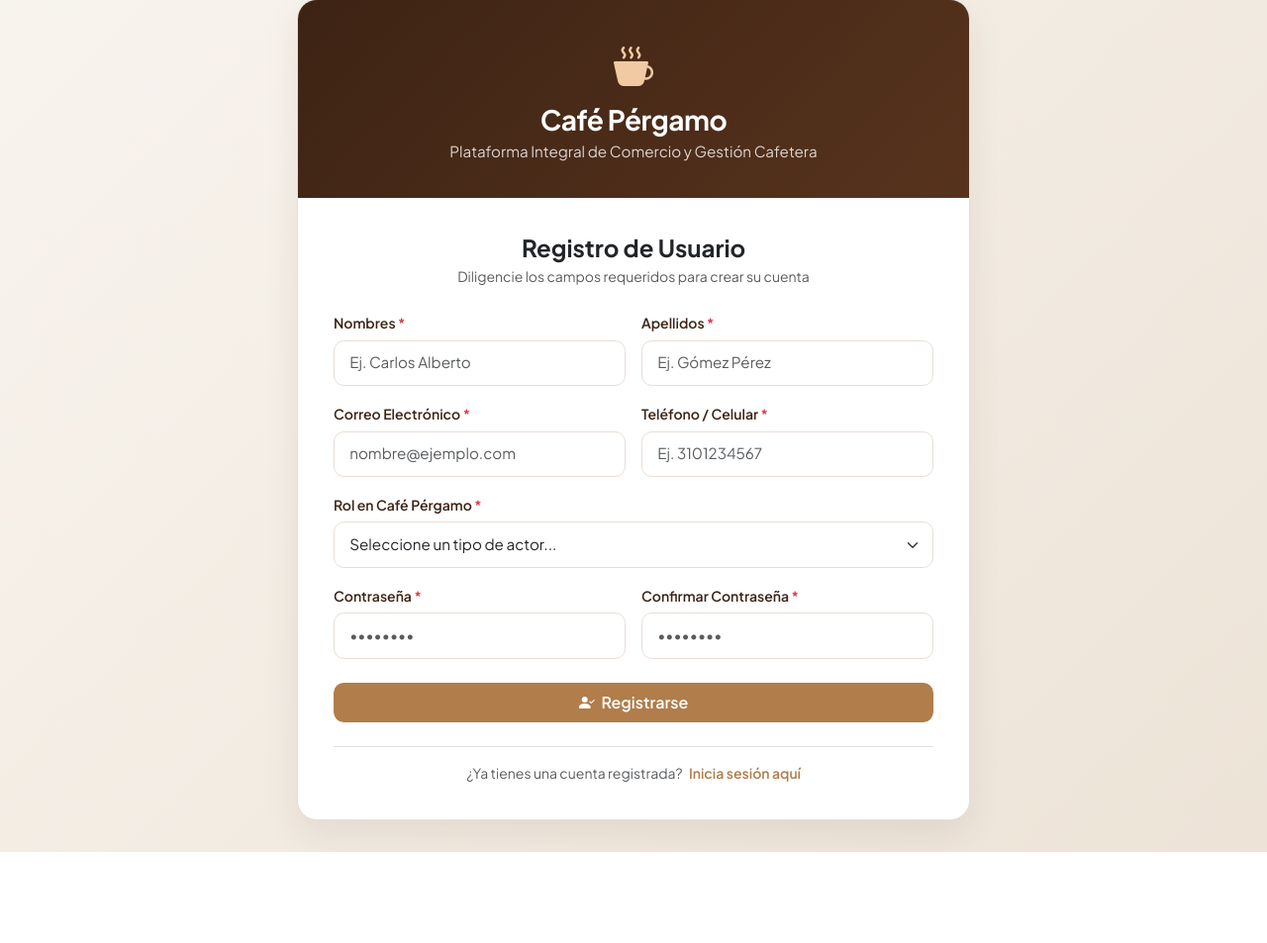
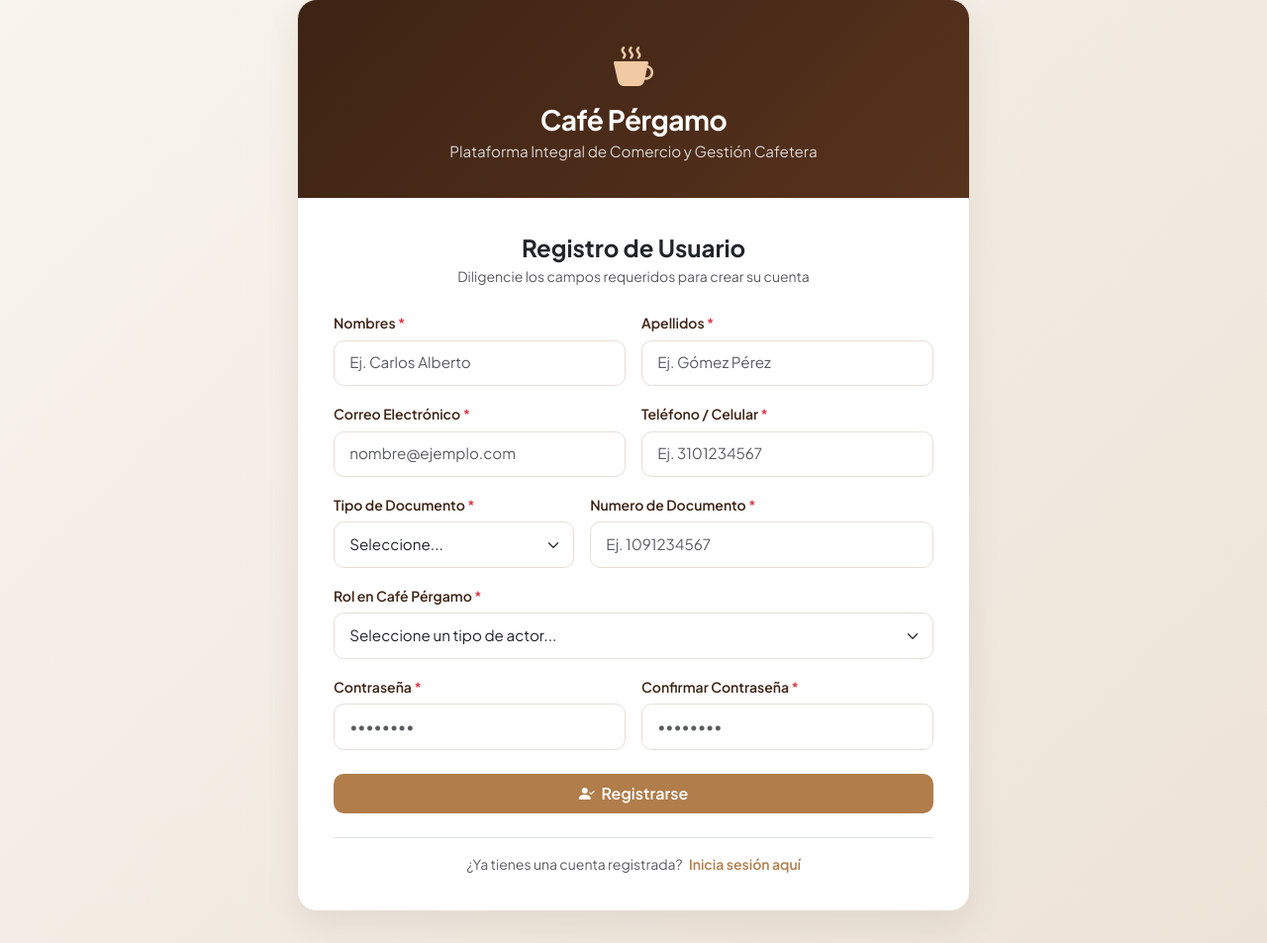
Before and after one commit to JFernandoMC-1151598/Cafe-Pergamo, a Django app: page /registro/ in a window 1280 px wide. Shown: the part 33-986 px from the top of the page at 99% size. Before the commit the page ends 894 px from the top, so only its background shows below. Run offline with Django 5.2, Linux system fonts and the light colour scheme.

Commit message:
fix: colorear alertas de error en rojo y conectar el formulario de registro al endpoint
- settings.py: MESSAGE_TAGS mapea el nivel ERROR de Django a la clase
  Bootstrap "alert-danger" (Django usa "error" por defecto, que no
  existe como clase CSS, dejando el mensaje sin estilo).
- registro.html: el formulario tenia action="" y solo validacion de
  cliente, por lo que nunca llegaba a /api/auth/register (HU01-ST3);
  ahora hace fetch() real al endpoint, agrega los campos obligatorios
  de tipo/numero de documento que faltaban, y traduce la respuesta
  (exito o error por campo) a la interfaz.

```diff
--- a/templates/usuarios/registro.html
+++ b/templates/usuarios/registro.html
@@ -225,6 +225,28 @@
                     </div>
                 </div>
 
+                <!-- Tipo y Numero de Documento -->
+                <div class="row g-3 mb-3">
+                    <div class="col-md-5">
+                        <label for="tipo_documento" class="form-label">Tipo de Documento <span class="text-danger">*</span></label>
+                        <select class="form-select" id="tipo_documento" name="tipo_documento" required>
+                            <option value="" selected disabled>Seleccione...</option>
+                            <option value="CC">Cedula de Ciudadania</option>
+                            <option value="CE">Cedula de Extranjeria</option>
+                            <option value="TI">Tarjeta de Identidad</option>
+                            <option value="PA">Pasaporte</option>
+                            <option value="NIT">NIT</option>
+                        </select>
+                        <div class="invalid-feedback">Seleccione un tipo de documento.</div>
+                    </div>
+                    <div class="col-md-7">
+                        <label for="numero_documento" class="form-label">Numero de Documento <span class="text-danger">*</span></label>
+                        <input type="text" class="form-control" id="numero_documento" name="numero_documento"
+                            placeholder="Ej. 1091234567" required>
+                        <div class="invalid-feedback" id="numero-documento-feedback">El numero de documento es obligatorio.</div>
+                    </div>
+                </div>
+
                 <!-- Rol -->
                 <div class="mb-3">
                     <label for="role" class="form-label">Rol en Café Pérgamo <span class="text-danger">*</span></label>
@@ -286,19 +308,21 @@
             const lastName = document.getElementById('last_name');
             const email = document.getElementById('email');
             const phone = document.getElementById('phone');
+            const tipoDocumento = document.getElementById('tipo_documento');
+            const numeroDocumento = document.getElementById('numero_documento');
             const role = document.getElementById('role');
             const password = document.getElementById('password');
             const confirmPassword = document.getElementById('confirm_password');
             const generalAlert = document.getElementById('general-alert');
+            const generalAlertMessage = document.getElementById('general-alert-message');
             const emailFeedback = document.getElementById('email-feedback');
             const confirmFeedback = document.getElementById('confirm-password-feedback');
+            const numeroDocumentoFeedback = document.getElementById('numero-documento-feedback');
+            const submitButton = form.querySelector('button[type="submit"]');
+            const submitButtonHtmlOriginal = submitButton.innerHTML;
 
-            // Expresión regular estándar para validación de formato de correo electrónico
             const emailRegex = /^[^\s@]+@[^\s@]+\.[^\s@]+$/;
 
-            /**
-             * Marca un campo como inválido y especifica un mensaje si aplica
-             */
             function setInvalid(input, feedbackElement = null, customMessage = null) {
                 input.classList.remove('is-valid');
                 input.classList.add('is-invalid');
@@ -307,23 +331,31 @@
                 }
             }
 
-            /**
-             * Marca un campo como válido
-             */
             function setValid(input) {
                 input.classList.remove('is-invalid');
                 input.classList.add('is-valid');
             }
 
-            /**
-             * Limpia las clases de validación de un elemento
-             */
             function clearValidation(input) {
                 input.classList.remove('is-valid', 'is-invalid');
             }
 
-            // Escuchar cambios en vivo para limpiar o validar campos dinámicamente
-            [firstName, lastName, phone, role, password].forEach(field => {
+            function mostrarAlertaGeneral(mensaje, tipo) {
+                generalAlert.classList.remove('d-none', 'alert-danger', 'alert-success');
+                generalAlert.classList.add('alert-' + (tipo || 'danger'));
+                generalAlertMessage.textContent = mensaje;
+            }
+
+            const CAMPO_A_INPUT = {
+                correo: { input: email, feedback: emailFeedback },
+                'contraseña': { input: password, feedback: null },
+                telefono: { input: phone, feedback: null },
+                tipo_documento: { input: tipoDocumento, feedback: null },
+                numero_documento: { input: numeroDocumento, feedback: numeroDocumentoFeedback },
+                rol: { input: role, feedback: null },
+            };
+
+            [firstName, lastName, phone, numeroDocumento, password].forEach(field => {
                 field.addEventListener('input', function () {
                     if (this.value.trim() !== '') {
                         setValid(this);
@@ -333,12 +365,14 @@
                 });
             });
 
-            role.addEventListener('change', function () {
-                if (this.value !== '') {
-                    setValid(this);
-                } else {
-                    clearValidation(this);
-                }
+            [role, tipoDocumento].forEach(select => {
+                select.addEventListener('change', function () {
+                    if (this.value !== '') {
+                        setValid(this);
+                    } else {
+                        clearValidation(this);
+                    }
+                });
             });
 
             email.addEventListener('input', function () {
@@ -364,12 +398,69 @@
                 }
             });
 
-            // Validación al enviar el formulario
+            async function enviarRegistro() {
+                const payload = {
+                    email: email.value.trim(),
+                    password: password.value,
+                    first_name: firstName.value.trim(),
+                    last_name: lastName.value.trim(),
+                    phone: phone.value.trim(),
+                    role: role.value,
+                    tipo_documento: tipoDocumento.value,
+                    numero_documento: numeroDocumento.value.trim(),
+                };
+
+                submitButton.disabled = true;
+                submitButton.innerHTML = '<span class="spinner-border spinner-border-sm me-1" role="status" aria-hidden="true"></span> Registrando...';
+
+                try {
+                    const response = await fetch("{% url 'api_registro' %}", {
+                        method: 'POST',
+                        headers: { 'Content-Type': 'application/json' },
+                        body: JSON.stringify(payload),
+                    });
+
+                    let data = {};
+                    try {
+                        data = await response.json();
+                    } catch (parseError) {
+                        data = {};
+                    }
+
+                    if (response.ok) {
+                        mostrarAlertaGeneral('¡Registro exitoso! Redirigiendo al inicio de sesión...', 'success');
+                        setTimeout(function () {
+                            window.location.href = "{% url 'login' %}";
+                        }, 1800);
+                        return;
+                    }
+
+                    if (data.campos) {
+                        Object.keys(data.campos).forEach(function (campo) {
+                            const mapeo = CAMPO_A_INPUT[campo];
+                            if (mapeo && mapeo.input) {
+                                setInvalid(mapeo.input, mapeo.feedback, data.campos[campo]);
+                            }
+                        });
+                    }
+
+                    mostrarAlertaGeneral(data.error || 'No se pudo completar el registro. Intente de nuevo.', 'danger');
+                    submitButton.disabled = false;
+                    submitButton.innerHTML = submitButtonHtmlOriginal;
+                } catch (networkError) {
+                    mostrarAlertaGeneral('No se pudo conectar con el servidor. Verifique su conexión e intente de nuevo.', 'danger');
+                    submitButton.disabled = false;
+                    submitButton.innerHTML = submitButtonHtmlOriginal;
+                }
+            }
+
             form.addEventListener('submit', function (event) {
+                event.preventDefault();
+                event.stopPropagation();
+
                 let isValid = true;
                 let firstInvalidElement = null;
 
-                // 1. Validar nombre no vacío
                 if (firstName.value.trim() === '') {
                     setInvalid(firstName);
                     isValid = false;
@@ -378,7 +469,6 @@
                     setValid(firstName);
                 }
 
-                // 2. Validar apellido no vacío
                 if (lastName.value.trim() === '') {
                     setInvalid(lastName);
                     isValid = false;
@@ -387,7 +477,6 @@
                     setValid(lastName);
                 }
 
-                // 3. Validar correo no vacío y con formato válido
                 const emailVal = email.value.trim();
                 if (emailVal === '') {
                     setInvalid(email, emailFeedback, 'El correo electrónico es obligatorio.');
@@ -401,7 +490,6 @@
                     setValid(email);
                 }
 
-                // 4. Validar teléfono no vacío
                 if (phone.value.trim() === '') {
                     setInvalid(phone);
                     isValid = false;
@@ -410,7 +498,22 @@
                     setValid(phone);
                 }
 
-                // 5. Validar rol seleccionado
+                if (!tipoDocumento.value || tipoDocumento.value.trim() === '') {
+                    setInvalid(tipoDocumento);
+                    isValid = false;
+                    if (!firstInvalidElement) firstInvalidElement = tipoDocumento;
+                } else {
+                    setValid(tipoDocumento);
+                }
+
+                if (numeroDocumento.value.trim() === '') {
+                    setInvalid(numeroDocumento, numeroDocumentoFeedback, 'El número de documento es obligatorio.');
+                    isValid = false;
+                    if (!firstInvalidElement) firstInvalidElement = numeroDocumento;
+                } else {
+                    setValid(numeroDocumento);
+                }
+
                 if (!role.value || role.value.trim() === '') {
                     setInvalid(role);
                     isValid = false;
@@ -419,7 +522,6 @@
                     setValid(role);
                 }
 
-                // 6. Validar contraseña no vacía
                 const passVal = password.value;
                 if (passVal.trim() === '') {
                     setInvalid(password);
@@ -429,7 +531,6 @@
                     setValid(password);
                 }
 
-                // 7. Validar confirmación de contraseña no vacía y coincidencia exacta
                 const confirmVal = confirmPassword.value;
                 if (confirmVal.trim() === '') {
                     setInvalid(confirmPassword, confirmFeedback, 'Debe confirmar su contraseña.');
@@ -443,20 +544,18 @@
                     setValid(confirmPassword);
                 }
 
-                // Si hay campos inválidos, frenar el envío
                 if (!isValid) {
-                    event.preventDefault();
-                    event.stopPropagation();
-                    generalAlert.classList.remove('d-none');
+                    mostrarAlertaGeneral('Por favor, revise los errores en el formulario antes de continuar.', 'danger');
                     if (firstInvalidElement) {
                         firstInvalidElement.focus();
                     }
-                } else {
-                    generalAlert.classList.add('d-none');
+                    return;
                 }
+
+                generalAlert.classList.add('d-none');
+                enviarRegistro();
             });
         });
     </script>
 </body>
-
 </html>
```
Also changed, not shown: cafe_pergamo/settings.py (+14 -0 lines).
